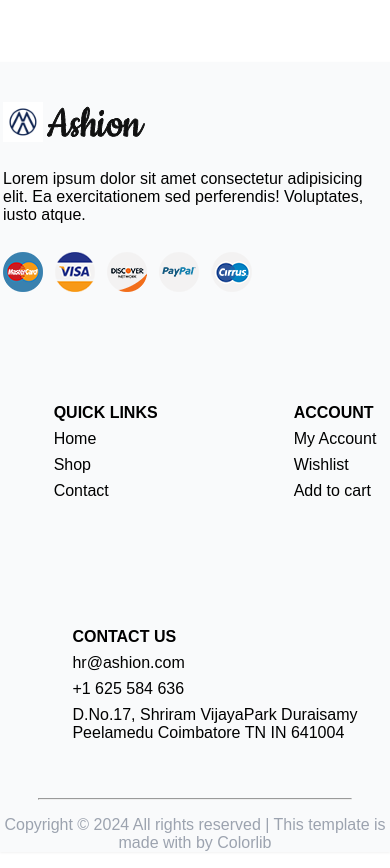
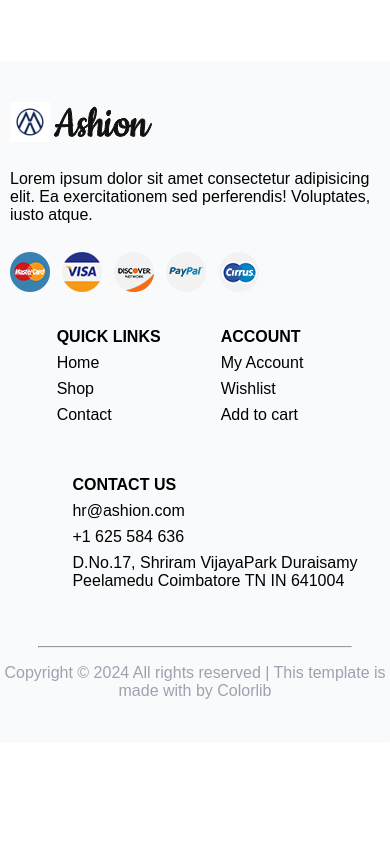
Before and after one commit to Rishika-jat/Ecommerce, a React (Create React App) app: page / in a window 390 px wide. Shown: the part 4922-5790 px from the top of the page. After the commit the page ends 5678 px from the top, so only its background shows below. Built offline with nearby package versions, Linux system fonts and the light colour scheme; no server answers.

Commit message:
Make all responsive changes

```diff
--- a/src/components/Cart.js
+++ b/src/components/Cart.js
@@ -48,8 +48,8 @@ const Cart = () => {
           <h1>Shopping Cart</h1>
           <h4>{cart.length} items</h4>
         </div>
-        <div className='flex justify-center color-blue w-10/12 text-white px-20 md:w-full lg:w-full xl:w-10/12'>
-          <div className='w-2/5'>
+        <div className='flex justify-center color-blue w-10/12 text-white px-20 md:w-full lg:w-full xl:w-10/12 Cart-heading'>
+          <div className='w-2/5 product-details'>
             <p className="">PRODUCT DETAILS</p>
           </div>
           <div className='flex justify-between gap-28'>
@@ -102,13 +102,13 @@ const Cart = () => {
 
 
 
-      <div className='flex items-center justify-center xl:flex addToCart-image flex-col'>
-      <div className='flex lg:hidden md:hidden'>
+      <div className='flex items-center justify-center xl:flex  flex-col'>
+      <div className='flex lg:hidden md:hidden addToCart-image'>
       <img src={orderplace} alt="Order Place" width={250} />
       </div>
 
-        <div className='w-2/6 lg:w-full md:full flex flex-col gap-5 items-center justify-center'>
-        <div className="bg-white p-6 relative w-72  shadow-xl rounded-md">
+        <div className='w-2/6 lg:w-full md:full flex flex-col gap-5 items-center justify-center '>
+        <div className="bg-white p-6 relative w-72  shadow-xl rounded-md total-modal-box">
           <h3 className="text-xl font-bold mb-4">Order Summary</h3>
           <div className="flex justify-between mb-2">
             <p>Total Items:</p>
--- a/src/components/Shop.jsx
+++ b/src/components/Shop.jsx
@@ -47,7 +47,7 @@ useEffect(()=>{
           <div className="top-product flex flex-col justify-center items-center flex-wrap gap-5">
             <div className="flex gap-4 items-center justify-between w-3/4">
               <div className="flex gap-4 flex-wrap">
-              <button className={`border-blue-300 shadow-lg rounded-2xl px-4 py-2 ${clickedButton === 'All' ? 'bg-blue-500 text-white font-bold' : 'bg-white'}`} onClick={() => handleCategoryClick('All')} > All </button>
+              <button className={`border-blue-300 shadow-lg rounded-2xl px-4 py-2 ${clickedButton === 'All' ? 'color-blue text-white font-bold' : 'bg-white'}`} onClick={() => handleCategoryClick('All')} > All </button>
                 <button
                   className={`border-blue-300 shadow-lg rounded-2xl px-4 py-2 ${clickedButton === 'Clothes' ? 'color-blue text-white font-bold border-0' : 'bg-white '}`}
                   onClick={() => handleCategoryClick('Clothes')}
--- a/src/components/footer/Footer.jsx
+++ b/src/components/footer/Footer.jsx
@@ -1,22 +1,24 @@
-import React from 'react'
+import React from 'react';
+import { Link } from 'react-router-dom';
 import pay1 from "../../assets/payment-1.png";
 import pay2 from "../../assets/payment-2.png";
 import pay3 from "../../assets/payment-3.png";
 import pay4 from "../../assets/payment-4.png";
 import pay5 from "../../assets/payment-5.png";
 import lg from "../../assets/lg.jpg";
-import logo from "../../assets/logo.png"
+import logo from "../../assets/logo.png";
+
 const Footer = () => {
   return (
-    <div className="mt-16 drop-shadow-sm bg-gray-50 pt-10 ">
-    <div className="flex justify-center items-center flex-wrap mb-10 w-full md:flex-wrap gap-24 md:gap-16 border-gray-400">
-      <div className="w-96 flex flex-col gap-3">
+    <div className="mt-16 drop-shadow-sm bg-gray-50 pt-10">
+      <div className="flex justify-center items-center flex-wrap mb-10 w-full md:flex-wrap gap-24 md:gap-16 border-gray-400 footer-section">
+        <div className="w-96 flex flex-col gap-3 footer-text">
           <div className='flex items-center justify-start gap-1'>
             <img src={lg} alt="" className="w-10 rotate-180" />
             <img src={logo} alt="" />
           </div>
           <div>
-          <p>
+            <p className=''>
               Lorem ipsum dolor sit amet consectetur adipisicing elit. Ea
               exercitationem sed perferendis! Voluptates, iusto atque.
             </p>
@@ -29,41 +31,38 @@ const Footer = () => {
             <img src={pay5} alt="" />
           </div>
         </div>
-      <div>
+        <div className='footer-section-2'>
           <ul className="list-none flex flex-col gap-2">
             <li className="font-bold">QUICK LINKS</li>
-          <li>Home</li>
-          <li>Shop</li>
-          <li>Contact</li>
-
+            <li><Link to="/" className="text-black no-underline">Home</Link></li>
+            <li><Link to="/shop" className="text-black no-underline">Shop</Link></li>
+            <li><Link to="/contact" className="text-black no-underline">Contact</Link></li>
           </ul>
         </div>
-      <div>
+        <div className='footer-section-3'>
           <ul className="list-none flex flex-col gap-2">
             <li className="font-bold">ACCOUNT</li>
-          <li>My Account</li>
-          <li>Wishlist</li>
-          <li>Add to cart</li>
-
+            <li><Link to="/MyAccount" className="text-black no-underline">My Account</Link></li>
+            <li><Link to="/wishlist" className="text-black no-underline">Wishlist</Link></li>
+            <li><Link to="/cart" className="text-black no-underline">Add to cart</Link></li>
           </ul>
         </div>
         <div>
           <ul className='list-none flex flex-col gap-2'>
               <li className='font-bold'>CONTACT US</li>
-            <li >hr@ashion.com</li>
+              <li>hr@ashion.com</li>
               <li>+1 625 584 636</li>
-            <li>D.No.17, Shriram VijayaPark Duraisamy <br /> Peelamedu  Coimbatore TN IN 641004</li>
+              <li>D.No.17, Shriram VijayaPark Duraisamy <br /> Peelamedu Coimbatore TN IN 641004</li>
           </ul>
-
         </div>
       </div>
-    <hr className="w w-4/5 text-gray-400" />
-    <p className="text-center text-gray-400">
+      <hr className="w-4/5 text-gray-400" />
+      <p className="text-center text-gray-400 pb-10">
         Copyright © 2024 All rights reserved | This template is made with by
         Colorlib
       </p>
     </div>
-  )
-}
+  );
+};
 
-export default Footer
+export default Footer;
--- a/src/index.css
+++ b/src/index.css
@@ -6,6 +6,7 @@ html,
 body {
   @apply m-0 p-0;
   font-family: sans-serif;
+overflow-x: hidden;
 }
 .hover-img:hover{
   .hover-blue{
@@ -115,6 +116,26 @@ width: 100px;
  .cart-main-container {
   flex-wrap: wrap;
    }
+   .Cart-heading{
+    padding: 0;
+
+ flex-wrap: wrap;
+ display: none;
+  }
+  .total-modal-box{
+
+    margin-top: -50px;
+    margin-left: -20px;
+  }
+  .footer-text{
+    padding-left: 10px;
+  }
+  .footer-section-2{
+    margin-left: -70px;
+  }
+  .footer-section{
+    gap: 20px;
+  }
 }
 
 @media (max-width:1100px) and (min-width:500px){
@@ -144,8 +165,25 @@ width: 100px;
   }
   .addtocart-main-container{
     flex-wrap: wrap;
+    margin: 0 10px;
   }
   .addtocart-img-main{
     flex-wrap: flex;
    }
+  .Cart-heading{
+    padding: 0;
+
+ flex-wrap: wrap;
+  }
+  .product-details{
+    width: 100px;
+  }
+  .cart-heading-section{
+    width: 100%;
+
+  }
+  .addtocartItem{
+    flex-wrap: wrap;
+    gap: 0;
+  }
 }
```
Lines whose indentation alone changed are shown as unchanged.
